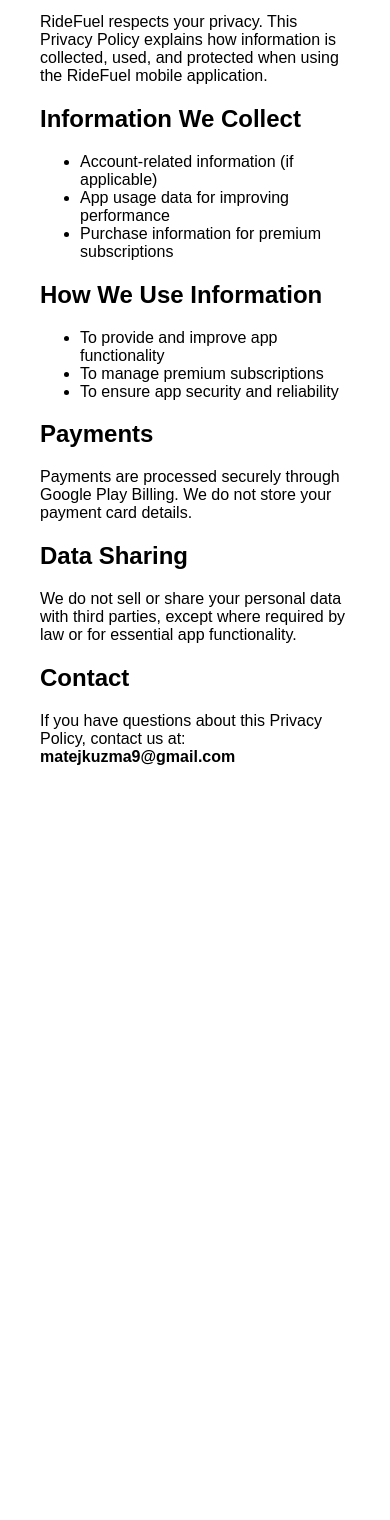
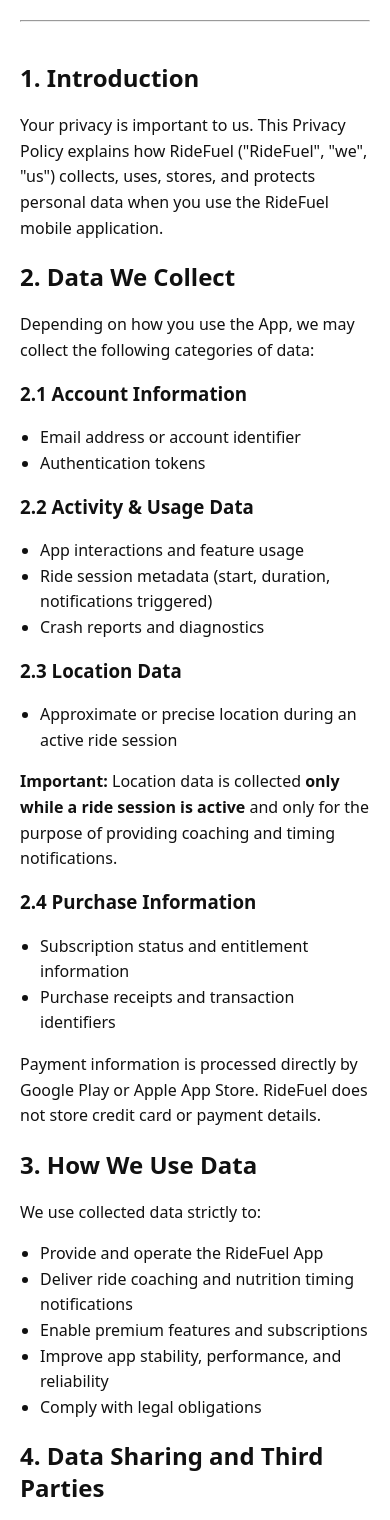
Before and after one commit to matejkuzma9-alt/ridefuelcoachapp-legal, a plain HTML site: page index.html in a window 390 px wide. Shown: the part 141-1661 px from the top of the page. Before the commit the page ends 963 px from the top, so only its background shows below. Drawn offline with Linux system fonts and the light colour scheme.

Commit message:
index.html

```diff
--- a/index.html
+++ b/index.html
@@ -1,50 +1,177 @@
 <!DOCTYPE html>
 <html lang="en">
 <head>
-  <meta charset="UTF-8">
+  <meta charset="UTF-8" />
   <title>Privacy Policy – RideFuel</title>
-  <meta name="viewport" content="width=device-width, initial-scale=1.0">
+  <meta name="viewport" content="width=device-width, initial-scale=1.0" />
+  <style>
+    body {
+      font-family: system-ui, -apple-system, BlinkMacSystemFont, "Segoe UI", Roboto, Arial, sans-serif;
+      max-width: 860px;
+      margin: 40px auto;
+      padding: 0 20px;
+      line-height: 1.6;
+      color: #111;
+    }
+    h1, h2, h3 {
+      line-height: 1.3;
+    }
+    h1 {
+      margin-bottom: 0.2em;
+    }
+    .muted {
+      color: #555;
+      font-size: 0.95em;
+    }
+    ul {
+      padding-left: 20px;
+    }
+    hr {
+      margin: 40px 0;
+    }
+  </style>
 </head>
-<body style="font-family: Arial, sans-serif; max-width: 800px; margin: auto; padding: 40px;">
+
+<body>
 
 <h1>Privacy Policy</h1>
-<p>Last updated: February 2026</p>
+<p class="muted">Last updated: 15 February 2026</p>
+
+<hr />
+
+<h2>1. Introduction</h2>
+<p>
+Your privacy is important to us. This Privacy Policy explains how RideFuel ("RideFuel", "we", "us")
+collects, uses, stores, and protects personal data when you use the RideFuel mobile application.
+</p>
+
+<h2>2. Data We Collect</h2>
+<p>
+Depending on how you use the App, we may collect the following categories of data:
+</p>
+
+<h3>2.1 Account Information</h3>
+<ul>
+  <li>Email address or account identifier</li>
+  <li>Authentication tokens</li>
+</ul>
+
+<h3>2.2 Activity & Usage Data</h3>
+<ul>
+  <li>App interactions and feature usage</li>
+  <li>Ride session metadata (start, duration, notifications triggered)</li>
+  <li>Crash reports and diagnostics</li>
+</ul>
+
+<h3>2.3 Location Data</h3>
+<ul>
+  <li>Approximate or precise location during an active ride session</li>
+</ul>
 
 <p>
-RideFuel respects your privacy. This Privacy Policy explains how information is collected,
-used, and protected when using the RideFuel mobile application.
+<strong>Important:</strong> Location data is collected <strong>only while a ride session is active</strong>
+and only for the purpose of providing coaching and timing notifications.
 </p>
 
-<h2>Information We Collect</h2>
+<h3>2.4 Purchase Information</h3>
 <ul>
-  <li>Account-related information (if applicable)</li>
-  <li>App usage data for improving performance</li>
-  <li>Purchase information for premium subscriptions</li>
+  <li>Subscription status and entitlement information</li>
+  <li>Purchase receipts and transaction identifiers</li>
+</ul>
+<p>
+Payment information is processed directly by Google Play or Apple App Store.
+RideFuel does not store credit card or payment details.
+</p>
+
+<h2>3. How We Use Data</h2>
+<p>
+We use collected data strictly to:
+</p>
+<ul>
+  <li>Provide and operate the RideFuel App</li>
+  <li>Deliver ride coaching and nutrition timing notifications</li>
+  <li>Enable premium features and subscriptions</li>
+  <li>Improve app stability, performance, and reliability</li>
+  <li>Comply with legal obligations</li>
 </ul>
 
-<h2>How We Use Information</h2>
+<h2>4. Data Sharing and Third Parties</h2>
+<p>
+We do not sell personal data. Data may be shared only with trusted service providers
+necessary to operate the App, including:
+</p>
+
 <ul>
-  <li>To provide and improve app functionality</li>
-  <li>To manage premium subscriptions</li>
-  <li>To ensure app security and reliability</li>
+  <li><strong>Firebase (Google)</strong> – authentication, database, crash reporting</li>
+  <li><strong>Google Play Billing / Apple App Store</strong> – subscription handling</li>
+  <li><strong>RevenueCat</strong> – subscription status synchronization</li>
 </ul>
 
-<h2>Payments</h2>
 <p>
-Payments are processed securely through Google Play Billing.
-We do not store your payment card details.
+These providers process data in accordance with their own privacy policies and applicable laws.
 </p>
 
-<h2>Data Sharing</h2>
+<h2>5. Location Data Minimization</h2>
 <p>
-We do not sell or share your personal data with third parties,
-except where required by law or for essential app functionality.
+RideFuel follows strict principles to minimize location data usage:
+</p>
+<ul>
+  <li>Location data is collected only during active ride sessions</li>
+  <li>No background tracking outside an active session</li>
+  <li>No location data is used for advertising</li>
+  <li>No location data is sold or shared for marketing purposes</li>
+</ul>
+
+<h2>6. Data Retention</h2>
+<p>
+We retain personal data only for as long as necessary to provide the App and comply with legal obligations.
+Users may request deletion of their data at any time.
 </p>
 
-<h2>Contact</h2>
+<h2>7. User Rights</h2>
 <p>
-If you have questions about this Privacy Policy, contact us at:<br>
-<strong>matejkuzma9@gmail.com</strong>
+Depending on your jurisdiction, you may have the right to:
+</p>
+<ul>
+  <li>Access your personal data</li>
+  <li>Request correction or deletion</li>
+  <li>Withdraw consent for data processing</li>
+</ul>
+
+<p>
+Requests can be made by contacting us at the email address below.
+</p>
+
+<h2>8. Security</h2>
+<p>
+We implement reasonable technical and organizational measures to protect personal data
+against unauthorized access, loss, or misuse.
+</p>
+
+<h2>9. Children's Privacy</h2>
+<p>
+RideFuel is not intended for children under the age of 13.
+We do not knowingly collect personal data from children.
+</p>
+
+<h2>10. Changes to This Policy</h2>
+<p>
+We may update this Privacy Policy from time to time.
+Changes will be reflected on this page with an updated revision date.
+</p>
+
+<h2>11. Contact</h2>
+<p>
+If you have questions or requests regarding this Privacy Policy, contact us at:
+</p>
+<p>
+<strong>Email:</strong> support@ridefuel.app
+</p>
+
+<hr />
+
+<p class="muted">
+RideFuel – Fuel smart. Ride strong.
 </p>
 
 </body>
```
